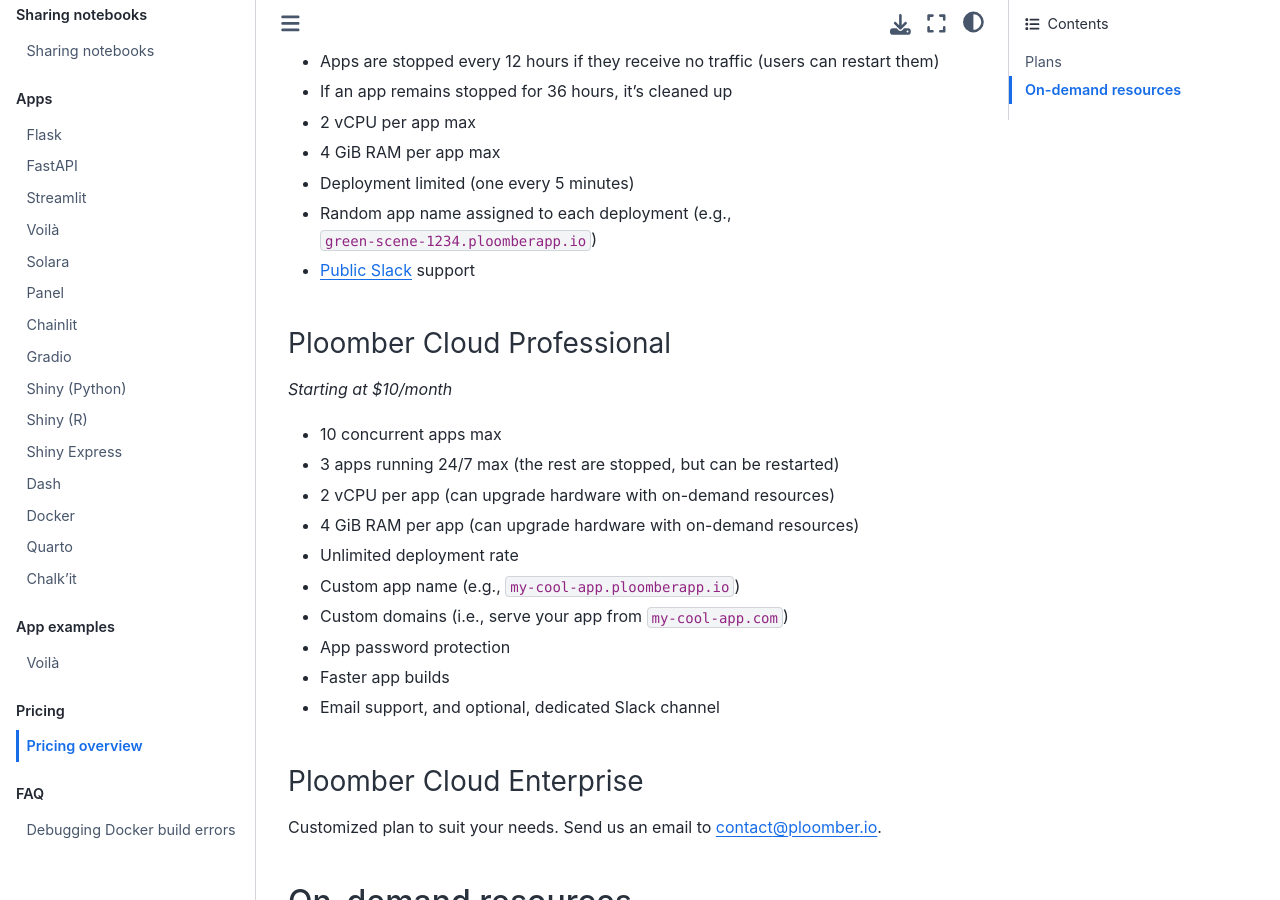
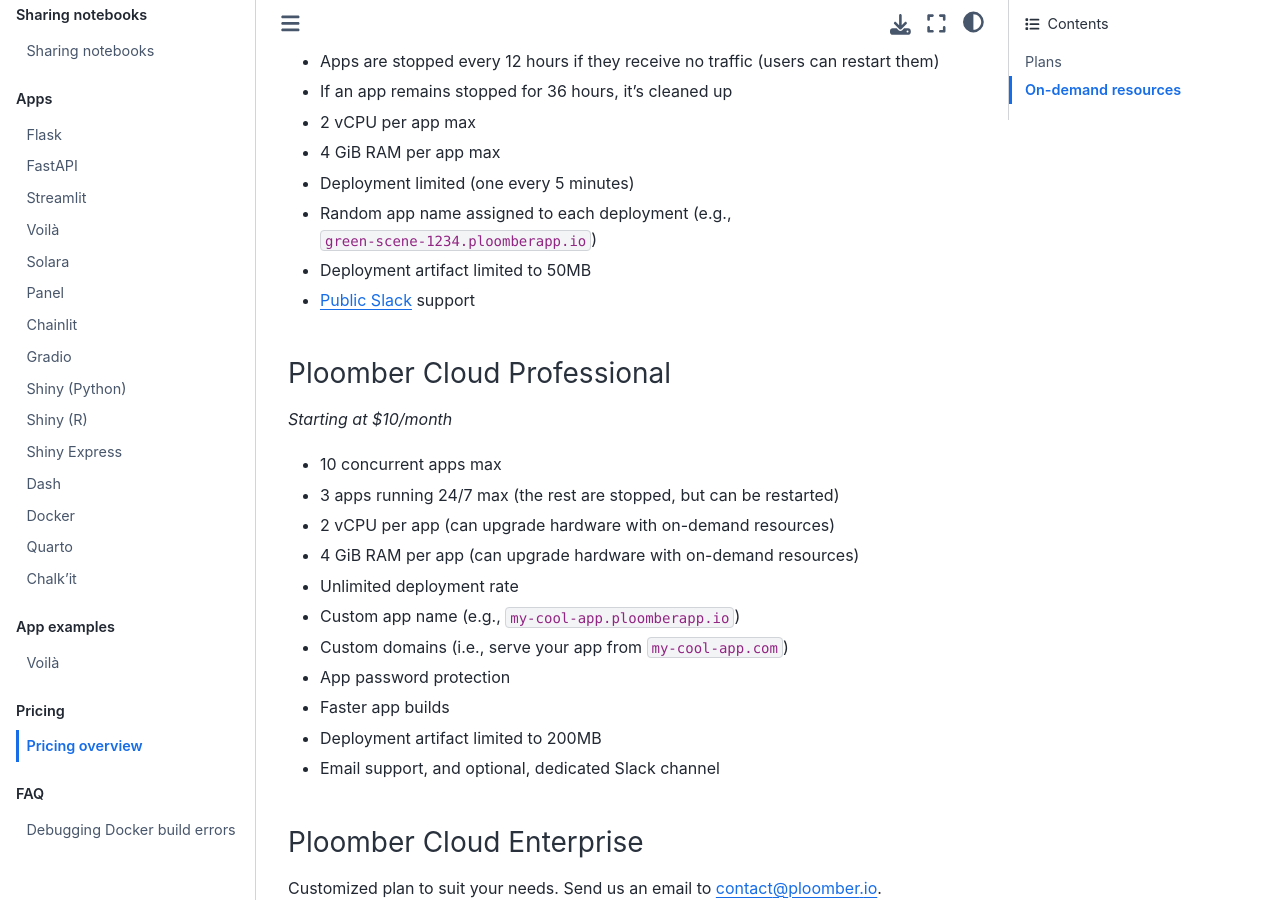
Before and after one commit to ploomber/doc, a Jupyter Book: the page built from doc/pricing/overview.md, in a window 1280 px wide and 900 px high, scrolled down 319 px. Built offline with Jupyter Book 1.0.4 settings and Sphinx 7.4.7 and the Sphinx Book theme 1.1.4, drawn with Linux system fonts in a browser that asks for light colours.

Commit message:
documents deployment artifact limit

```diff
--- a/doc/pricing/overview.md
+++ b/doc/pricing/overview.md
@@ -13,6 +13,7 @@
 - 4 GiB RAM per app max
 - Deployment limited (one every 5 minutes)
 - Random app name assigned to each deployment (e.g., `green-scene-1234.ploomberapp.io`)
+- Deployment artifact limited to 50MB
 - [Public Slack](https://ploomber.io/community/) support
 
 
@@ -29,6 +30,7 @@
 - Custom domains (i.e., serve your app from `my-cool-app.com`)
 - App password protection
 - Faster app builds
+- Deployment artifact limited to 200MB
 - Email support, and optional, dedicated Slack channel
 
 ### Ploomber Cloud Enterprise
```
